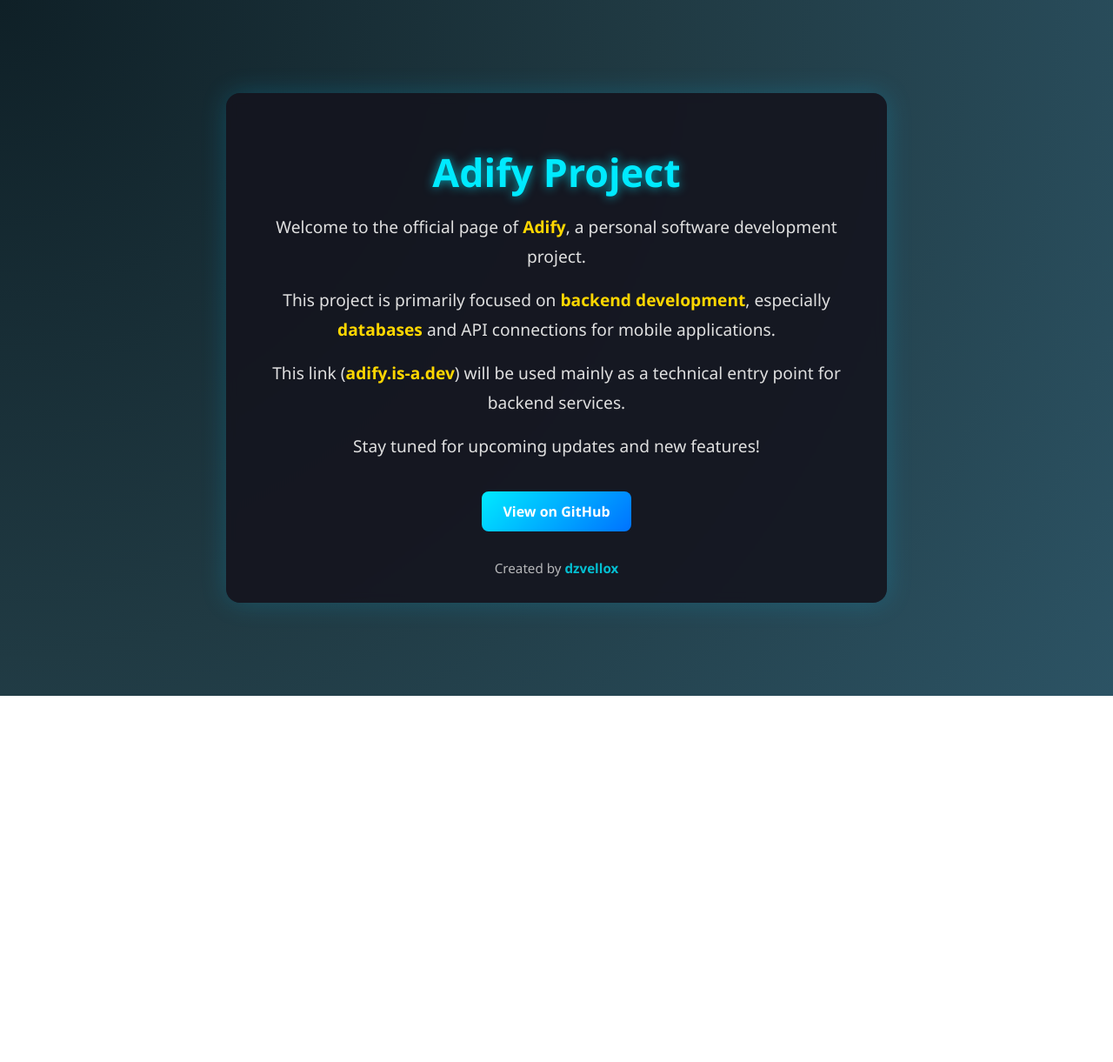
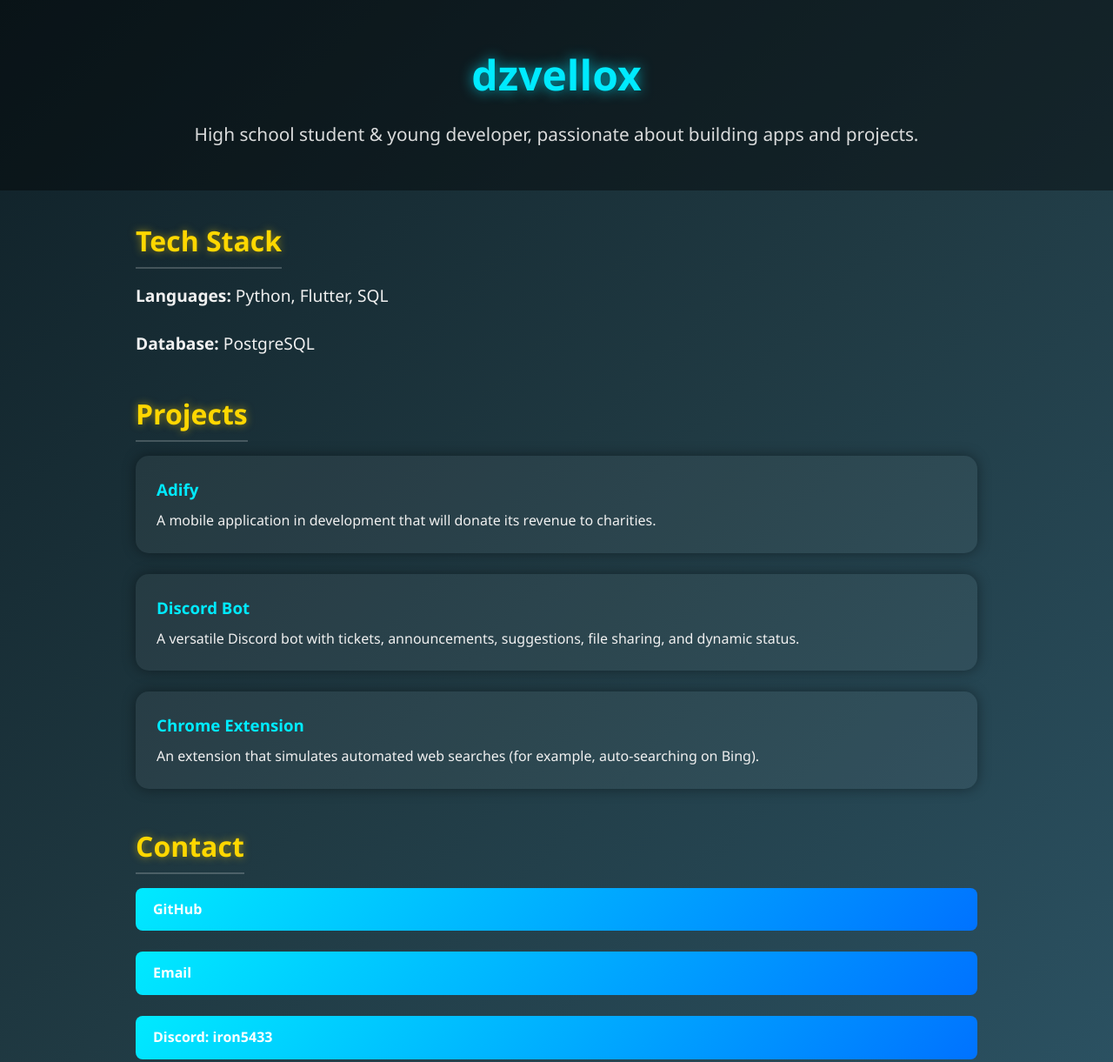
Before and after one commit to dzvellox/adify, a plain HTML site: page index.html in a window 1280 px wide. Shown: the top 1221 px of the page at 87% size. Before the commit the page ends 800 px from the top, so only its background shows below. Drawn offline with Linux system fonts and the light colour scheme.

Commit message:
Update index.html

```diff
--- a/index.html
+++ b/index.html
@@ -3,94 +3,152 @@
 <head>
   <meta charset="UTF-8">
   <meta name="viewport" content="width=device-width, initial-scale=1.0">
-  <title>Adify Project</title>
+  <title>dzvellox - Portfolio</title>
   <style>
+    * {margin: 0; padding: 0; box-sizing: border-box;}
+
     body {
       font-family: 'Segoe UI', Tahoma, Geneva, Verdana, sans-serif;
-      background: radial-gradient(circle at top left, #0f2027, #203a43, #2c5364);
-      color: #e0e0e0;
-      margin: 0;
-      padding: 0;
-      display: flex;
-      justify-content: center;
-      align-items: center;
-      min-height: 100vh;
+      background: linear-gradient(135deg, #0f2027, #203a43, #2c5364);
+      color: #f0f0f0;
+      line-height: 1.6;
     }
 
-    .card {
-      max-width: 700px;
-      width: 90%;
-      background: rgba(20, 20, 30, 0.9);
-      border-radius: 16px;
-      padding: 30px;
-      box-shadow: 0 0 30px rgba(0, 200, 255, 0.2);
+    header {
       text-align: center;
-      backdrop-filter: blur(6px);
+      padding: 3rem 1rem;
+      background: rgba(0, 0, 0, 0.4);
     }
 
-    h1 {
-      font-size: 2.8rem;
-      margin-bottom: 1rem;
+    header h1 {
+      font-size: 3rem;
       color: #00eaff;
-      text-shadow: 0 0 12px rgba(0, 234, 255, 0.7);
+      text-shadow: 0 0 15px rgba(0, 234, 255, 0.7);
     }
 
-    p {
-      font-size: 1.2rem;
-      line-height: 1.8;
-      margin: 15px 0;
+    header p {
+      font-size: 1.3rem;
+      margin-top: 0.8rem;
+      opacity: 0.9;
     }
 
-    strong {
-      color: #ffd700;
+    main {
+      max-width: 1000px;
+      margin: 2rem auto;
+      padding: 0 1rem;
     }
 
-    a {
+    section {
+      margin-bottom: 2.5rem;
+    }
+
+    h2 {
+      font-size: 2rem;
+      margin-bottom: 1rem;
+      color: #ffd700;
+      text-shadow: 0 0 10px rgba(255,215,0,0.5);
+      border-bottom: 2px solid rgba(255,255,255,0.2);
+      display: inline-block;
+      padding-bottom: 0.3rem;
+    }
+
+    .stack, .contact, .projects {
+      display: grid;
+      gap: 1.5rem;
+    }
+
+    .stack p {
+      font-size: 1.2rem;
+    }
+
+    .project {
+      background: rgba(255,255,255,0.05);
+      padding: 1.5rem;
+      border-radius: 15px;
+      box-shadow: 0 0 15px rgba(0,0,0,0.4);
+      transition: transform 0.3s, box-shadow 0.3s;
+    }
+
+    .project:hover {
+      transform: translateY(-5px);
+      box-shadow: 0 0 20px rgba(0, 234, 255, 0.5);
+    }
+
+    .project h3 {
+      margin-bottom: 0.5rem;
       color: #00eaff;
+    }
+
+    .contact a {
+      display: inline-block;
+      padding: 12px 20px;
+      border-radius: 8px;
       text-decoration: none;
       font-weight: bold;
+      color: #fff;
+      background: linear-gradient(135deg, #00eaff, #0072ff);
       transition: 0.3s;
     }
 
-    a:hover {
-      color: #ffd700;
-      text-shadow: 0 0 8px #ffd700;
+    .contact a:hover {
+      background: linear-gradient(135deg, #ffd700, #ff8000);
+      transform: scale(1.05);
+      box-shadow: 0 0 12px rgba(255,215,0,0.8);
     }
 
     footer {
-      margin-top: 2rem;
-      font-size: 0.95rem;
-      opacity: 0.8;
-    }
-
-    .btn {
-      display: inline-block;
-      margin-top: 20px;
-      padding: 12px 24px;
-      border-radius: 8px;
-      background: linear-gradient(135deg, #00eaff, #0072ff);
-      color: #fff;
-      font-weight: bold;
-      text-decoration: none;
-      transition: 0.3s;
-    }
-
-    .btn:hover {
-      background: linear-gradient(135deg, #ffd700, #ff8000);
-      transform: scale(1.05);
-      box-shadow: 0 0 15px rgba(255, 215, 0, 0.6);
+      text-align: center;
+      padding: 1.5rem;
+      font-size: 0.9rem;
+      opacity: 0.7;
     }
   </style>
 </head>
 <body>
-  <div class="card">
-    <h1>Adify Project</h1>
-    <p>Welcome to the official page of <strong>Adify</strong>, a personal software development project.</p>
-    <p>This project is primarily focused on <strong>backend development</strong>, especially <strong>databases</strong> and API connections for mobile applications.</p>
-    <p>This link (<strong>adify.is-a.dev</strong>) will be used mainly as a technical entry point for backend services.</p>
-    <p>Stay tuned for upcoming updates and new features!</p>
-    <a href="https://github.com/dzvellox" class="btn" target="_blank">View on GitHub</a>
-    <footer>Created by <a href="https://github.com/dzvellox" target="_blank">dzvellox</a></footer>
-  </div>
+  <header>
+    <h1>dzvellox</h1>
+    <p>High school student & young developer, passionate about building apps and projects.</p>
+  </header>
+
+  <main>
+    <section>
+      <h2>Tech Stack</h2>
+      <div class="stack">
+        <p><strong>Languages:</strong> Python, Flutter, SQL</p>
+        <p><strong>Database:</strong> PostgreSQL</p>
+      </div>
+    </section>
+
+    <section>
+      <h2>Projects</h2>
+      <div class="projects">
+        <div class="project">
+          <h3>Adify</h3>
+          <p>A mobile application in development that will donate its revenue to charities.</p>
+        </div>
+        <div class="project">
+          <h3>Discord Bot</h3>
+          <p>A versatile Discord bot with tickets, announcements, suggestions, file sharing, and dynamic status.</p>
+        </div>
+        <div class="project">
+          <h3>Chrome Extension</h3>
+          <p>An extension that simulates automated web searches (for example, auto-searching on Bing).</p>
+        </div>
+      </div>
+    </section>
+
+    <section>
+      <h2>Contact</h2>
+      <div class="contact">
+        <a href="https://github.com/dzvellox" target="_blank">GitHub</a>
+        <a href="mailto:dzvellox@gmail.com">Email</a>
+        <a href="#">Discord: iron5433</a>
+      </div>
+    </section>
+  </main>
+
+  <footer>
+    © 2025 - dzvellox | Personal portfolio
+  </footer>
 </body>
 </html>
```
